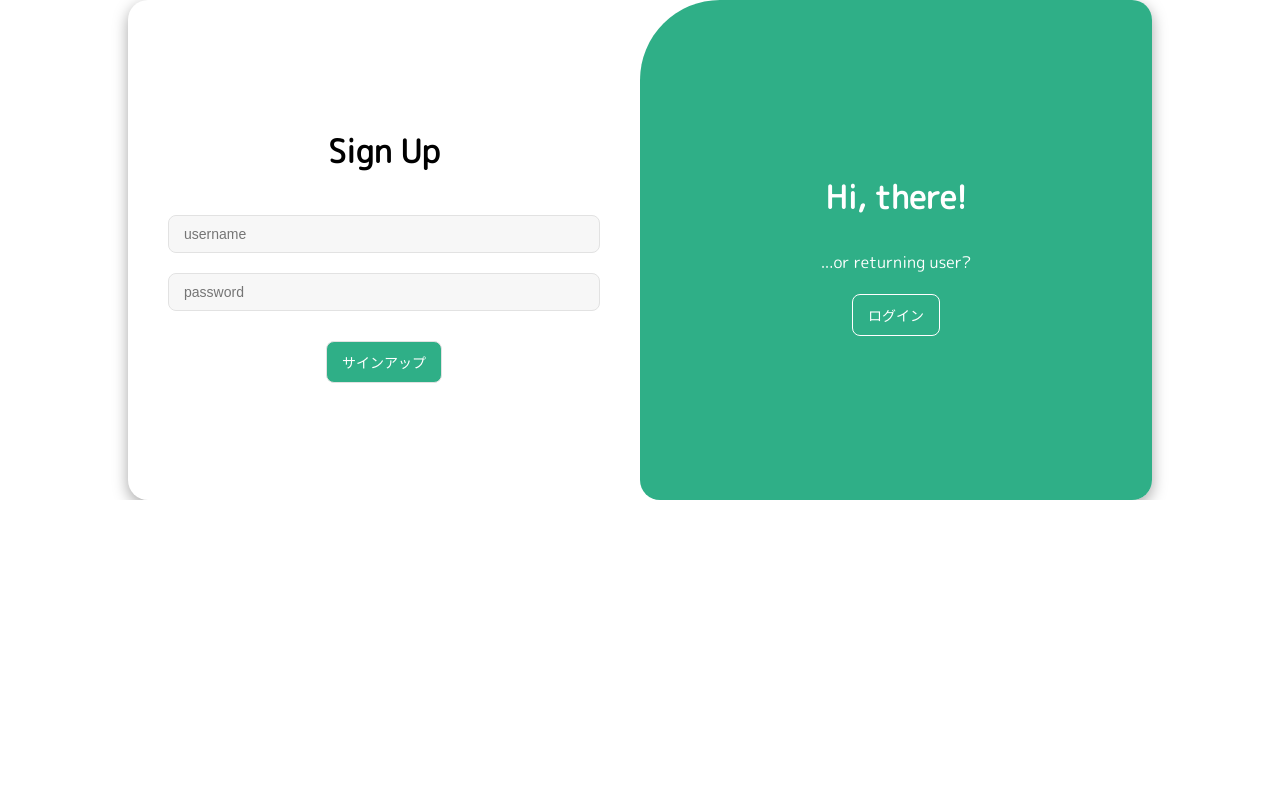
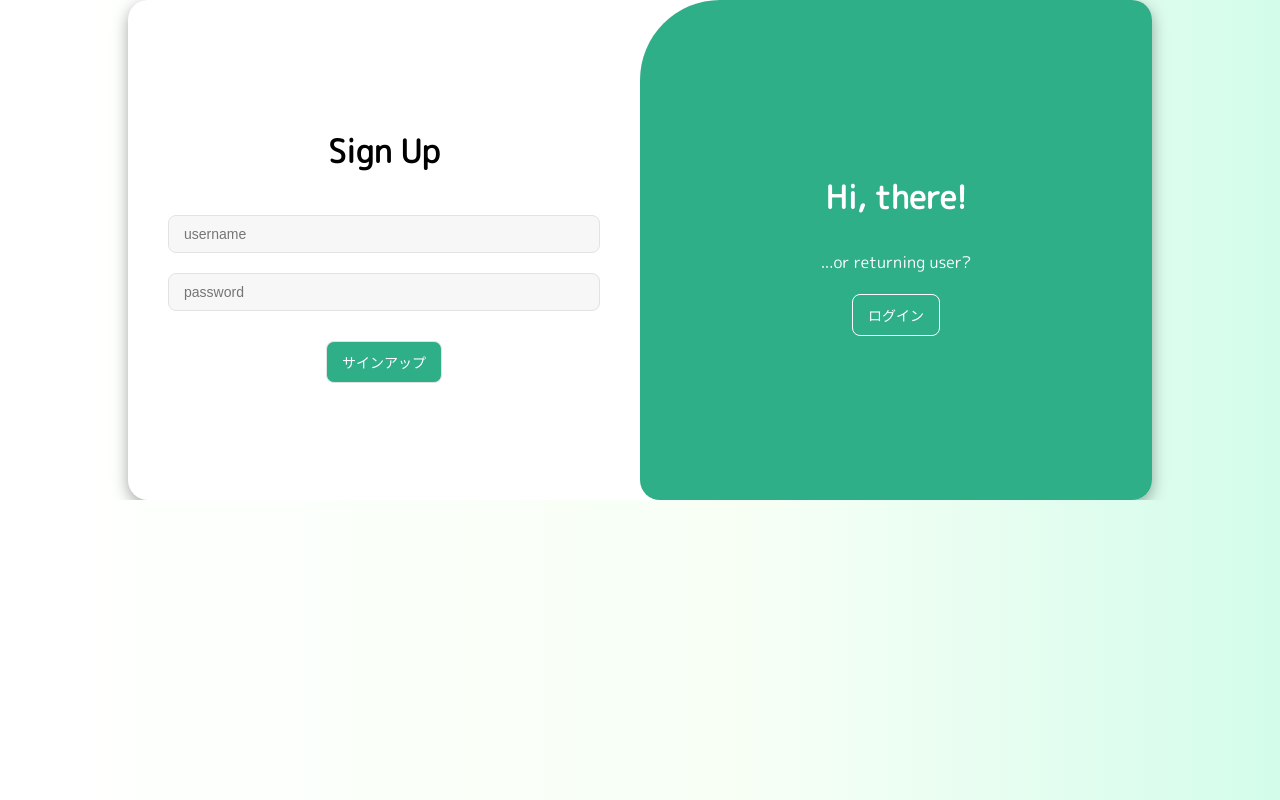
Before and after one commit to bq22005/willtify, a Next.js app: page /auth in a window 1280 px wide. Built offline with nearby package versions, Linux system fonts and the light colour scheme.

Commit message:
Update default background

```diff
--- a/src/app/globals.css
+++ b/src/app/globals.css
@@ -5,8 +5,8 @@ body {
 }
 
 body {
-  color: var(--foreground);
-  background: var(--background);
+  background: rgb(255,255,255);
+  background: linear-gradient(90deg, rgba(255,255,255,1) 0%, rgba(247,255,245,1) 59%, rgba(211,252,235,1) 100%);
   font-family: Arial, Helvetica, sans-serif;
   -webkit-font-smoothing: antialiased;
   -moz-osx-font-smoothing: grayscale;
--- a/src/app/page.module.css
+++ b/src/app/page.module.css
@@ -2,6 +2,4 @@
     height: 100vh;
     display: flex;
     align-items: center;
-    background: rgb(255,255,255);
-    background: linear-gradient(90deg, rgba(255,255,255,1) 0%, rgba(247,255,245,1) 59%, rgba(211,252,235,1) 100%);
 }
```
